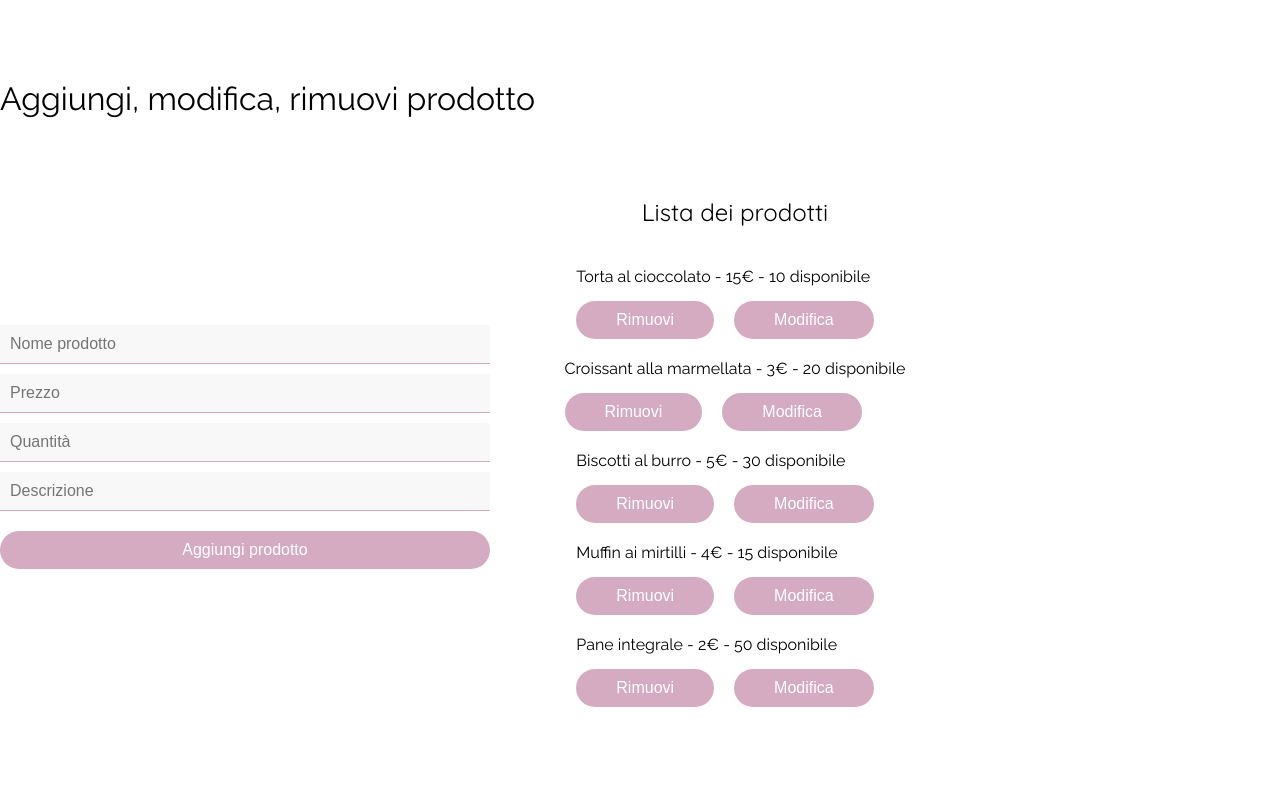
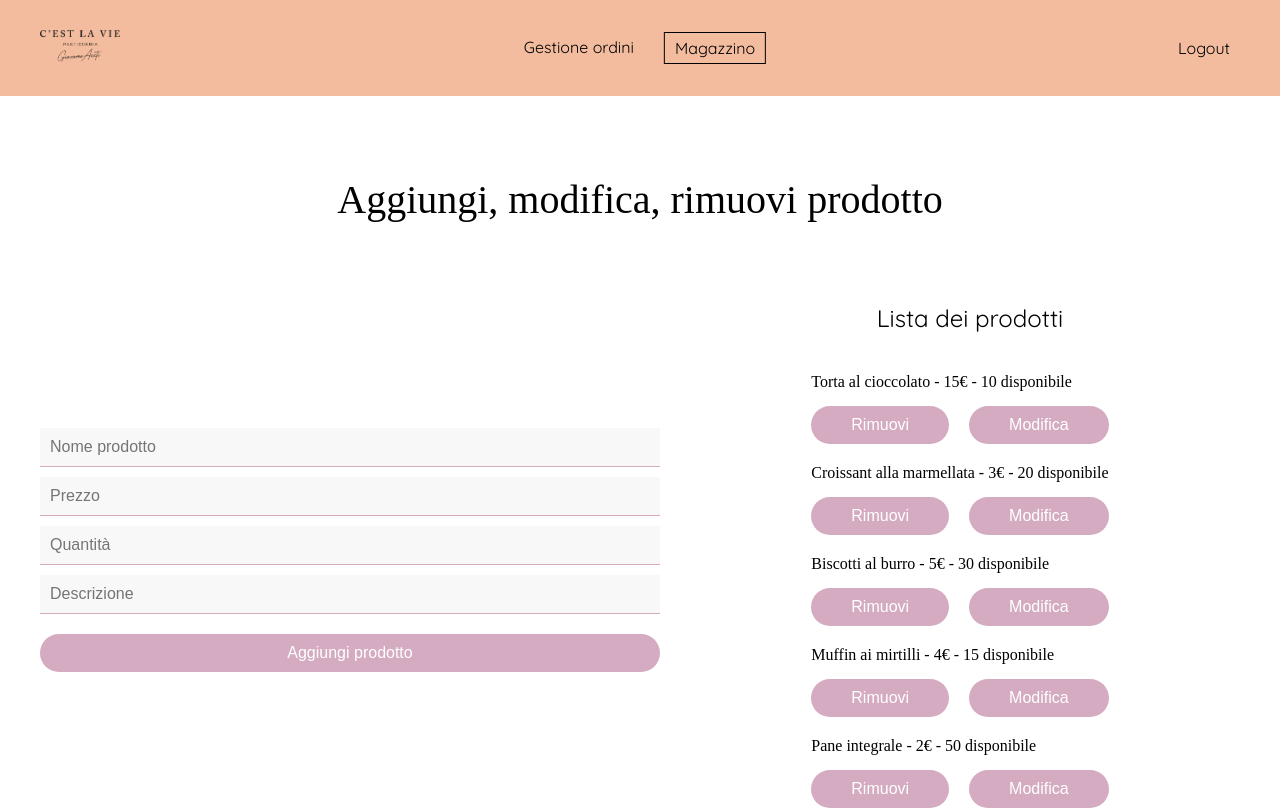
Before and after one commit to RobyC0ding/PW4_Gruppo6_Frontend, a Next.js app in the folder cest_la_vie/: page /magazzino in a window 1280 px wide. Shown: the top 810 px of the page. Built offline with nearby package versions, Linux system fonts and the light colour scheme.

Commit message:
modifiche pagina magazzzino

```diff
--- a/cest_la_vie/app/magazzino/page.js
+++ b/cest_la_vie/app/magazzino/page.js
@@ -1,6 +1,8 @@
 "use client"
-import {useState, useEffect} from 'react';
+import { useState, useEffect } from 'react';
 import styles from '@/app/magazzino/page.module.css';
+import HeadersAmministratore from '@/components/headerAmministratore';
+import Footer from '@/components/footer';
 
 const AdminProducts = () => {
     const [products, setProducts] = useState([]);
@@ -79,7 +81,7 @@ const AdminProducts = () => {
 
         const updatedProducts = products.map((product) =>
             product.id === editId
-                ? {...product, name, price, quantity, description}
+                ? { ...product, name, price, quantity, description }
                 : product
         );
 
@@ -101,9 +103,12 @@ const AdminProducts = () => {
     };
 
     return (
-
+        <body>
+            <HeadersAmministratore />
             <div className={styles.container}>
-            <h1>Aggiungi, modifica, rimuovi prodotto</h1>
+                <div className={styles.ch1}>
+                    <h1 className={styles.h1}>Aggiungi, modifica, rimuovi prodotto</h1>
+                </div>
                 {error && <div className={styles.error}>{error}</div>}
 
                 <div className={styles.containerForm}>
@@ -180,6 +185,8 @@ const AdminProducts = () => {
                     </div>
                 </div>
             </div>
+            <Footer />
+        </body>
     );
 };
 
--- a/cest_la_vie/app/magazzino/page.module.css
+++ b/cest_la_vie/app/magazzino/page.module.css
@@ -1,12 +1,21 @@
 .container {
     color: black;
     display: flex;
-
     justify-content: center;
     flex-direction: column;
     margin-top: 80px;
-    margin-right: 300px;
     gap: 80px; /* Aggiungi spazio tra le colonne */
+}
+
+.ch1{
+    display: flex;
+    justify-content: center;
+}
+
+.h1{
+    font-family: 'Raeway';
+    font-size: 40px;
+    font-weight: 400;
 }
 
 .inputContainer {
@@ -15,7 +24,8 @@
     align-content: flex-start;
     flex-direction: column;
     margin-bottom: 20px;
-    width: 50%; /* Imposta la larghezza dei campi input */
+    width: 50%;
+    margin-left: 40px;
 }
 
 .productContainer {
@@ -31,13 +41,7 @@
     font-family: 'Quicksand', sans-serif;
 }
 
-.container h1 {
-    display: flex;
-    text-align: center;
-    font-weight: 400;
-    font-family: 'Raleway', sans-serif;
-    width: 100%;
-}
+
 
 .input {
     margin-top: 10px;
@@ -95,4 +99,5 @@
 
 .containerForm{
     display: flex;
+    margin-bottom: 40px;
 }
```
Lines whose indentation alone changed are shown as unchanged.
